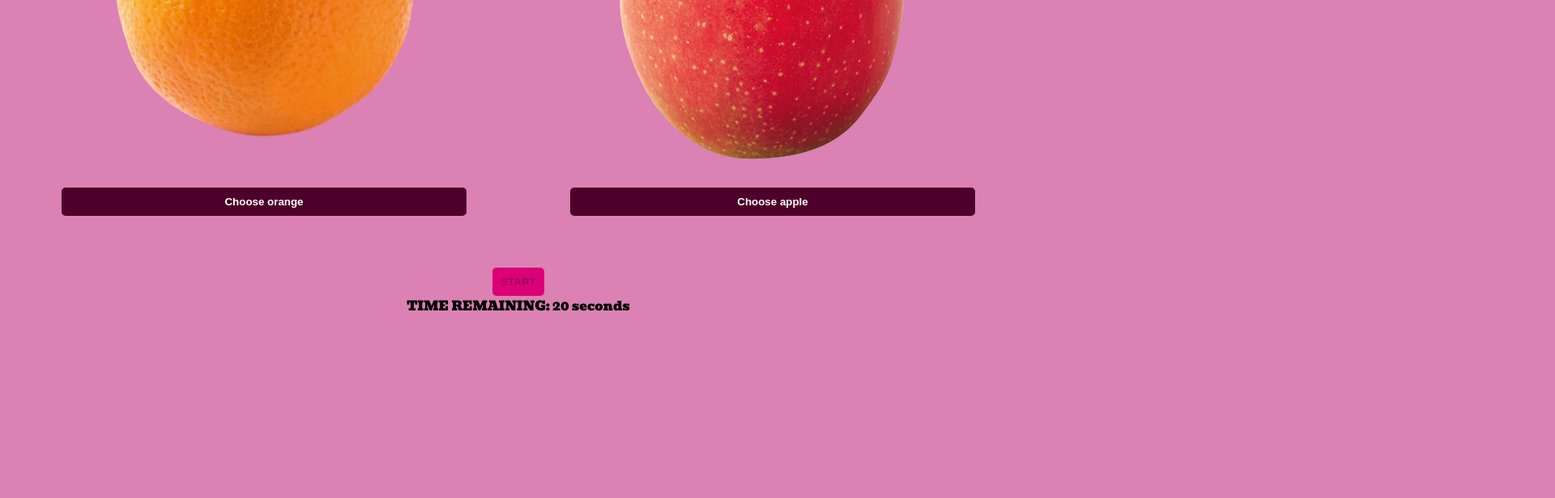
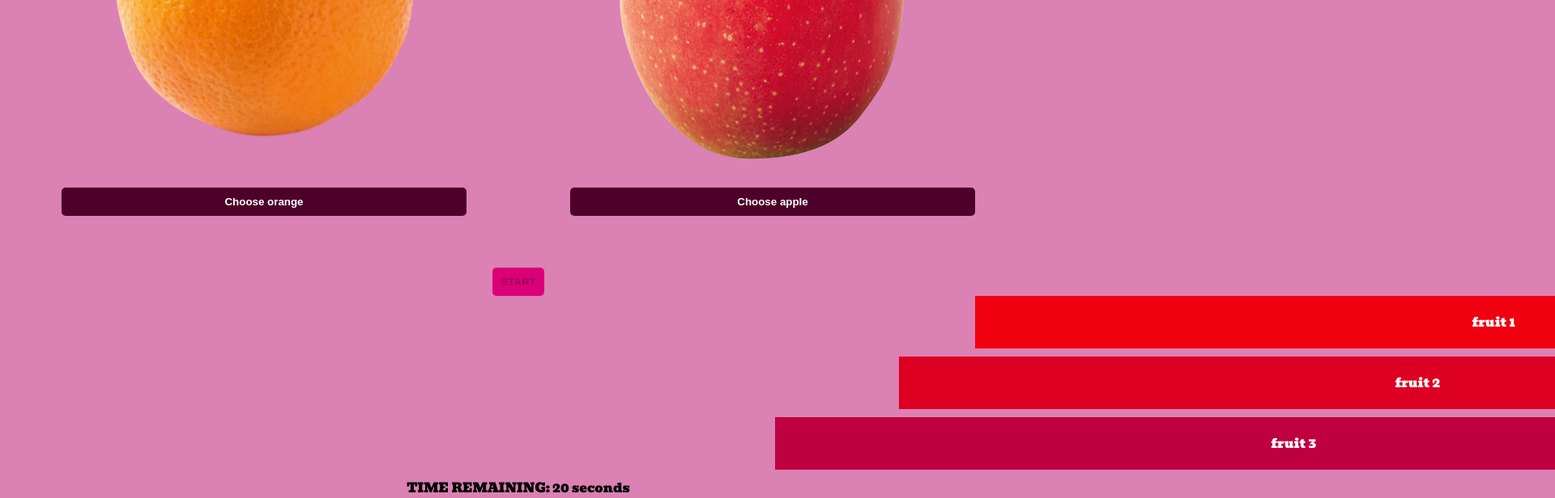
Before and after one commit to Miki-Geoghegan/apples-and-oranges, a React (Create React App) app: page / in a window 1280 px wide. Shown: the part 426-1042 px from the top of the page at 81% size, 1920 px wide, since content can reach past the window. Before the commit the page ends 817 px from the top, so only its background shows below. Built offline with nearby package versions, Linux system fonts and the light colour scheme.

Commit message:
working with moving fruit css

```diff
--- a/src/App.jsx
+++ b/src/App.jsx
@@ -1,4 +1,5 @@
 import Count from 'components/Count'
+import Fruit from 'components/Fruit'
 import FruitSelector from 'components/FruitSelector'
 import { Provider } from 'react-redux'
 import Timer from 'components/Timer'
@@ -9,6 +10,7 @@ const App = () => {
     <Provider store={ store }>
       <div className="App">
         <FruitSelector />
+        <Fruit />
         <Count />
         <Timer />
 
--- a/src/components/Fruit.jsx
+++ b/src/components/Fruit.jsx
@@ -1,12 +1,38 @@
 import appleImg from 'assets/apple.png'
 import orangeImg from 'assets/orange.png'
+import { APPLE, ORANGE } from 'utils/constants'
 import React, { Component } from 'react'
 
 class Fruit extends Component {
 
+  renderUserOption = ({ imgSrc, value }) => {
+    return (
+      <div className="fruitselector__select" key={ value }>
+        <img alt={ value } src={ imgSrc } />
+      </div>
+    )
+  }
+
+  renderUserOptions() {
+    const fruits = [
+      { imgSrc: orangeImg, value: ORANGE },
+      { imgSrc: appleImg, value: APPLE }
+    ]
+
+    return (
+      <div className="fruitcontainer">
+        { fruits.map(this.renderUserOption) }
+      </div>
+    )
+  }
+
   render() {
     return (
-      <div></div>
+      <div>
+        <div className="move-fruit move-fruit-1">fruit 1</div>
+        <div className="move-fruit move-fruit-2">fruit 2</div>
+        <div className="move-fruit move-fruit-3">fruit 3</div>
+      </div>
     )
   }
 
--- /dev/null
+++ b/src/styles/fruit.scss
@@ -0,0 +1,26 @@
+.move-fruit {
+  padding: 20px;
+  color: white;
+  position: relative;
+  margin: 0 0 10px 0;
+  animation: move 8s infinite;
+}
+
+.move-fruit-2 {
+    animation-delay: 1s;
+}
+
+.move-fruit-3 {
+    animation-delay: 2s;
+}
+
+@keyframes move {
+  0% {
+    left: 0%;
+    background: blue;
+  }
+  100% {
+    left: 100%;
+    background: red;
+  }
+}
--- a/src/styles/index.scss
+++ b/src/styles/index.scss
@@ -3,6 +3,7 @@
 @import 'styles/theme.scss';
 @import 'styles/App.scss';
 @import 'styles/FruitSelector.scss';
+@import 'styles/fruit.scss';
 
 body {
   margin: 0;
```
